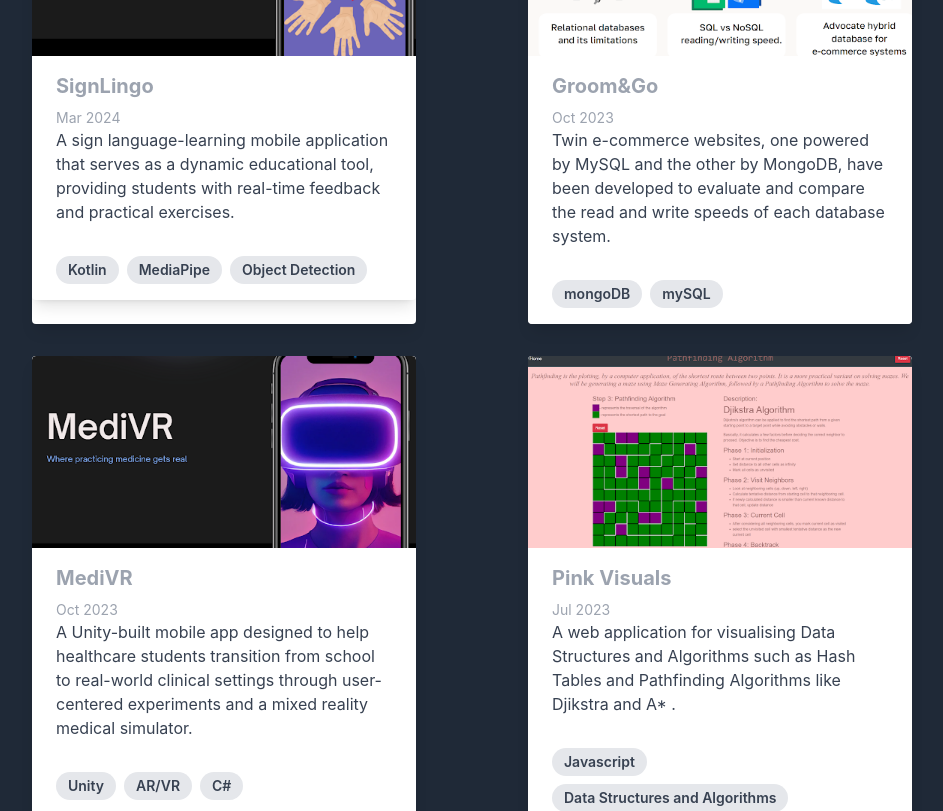
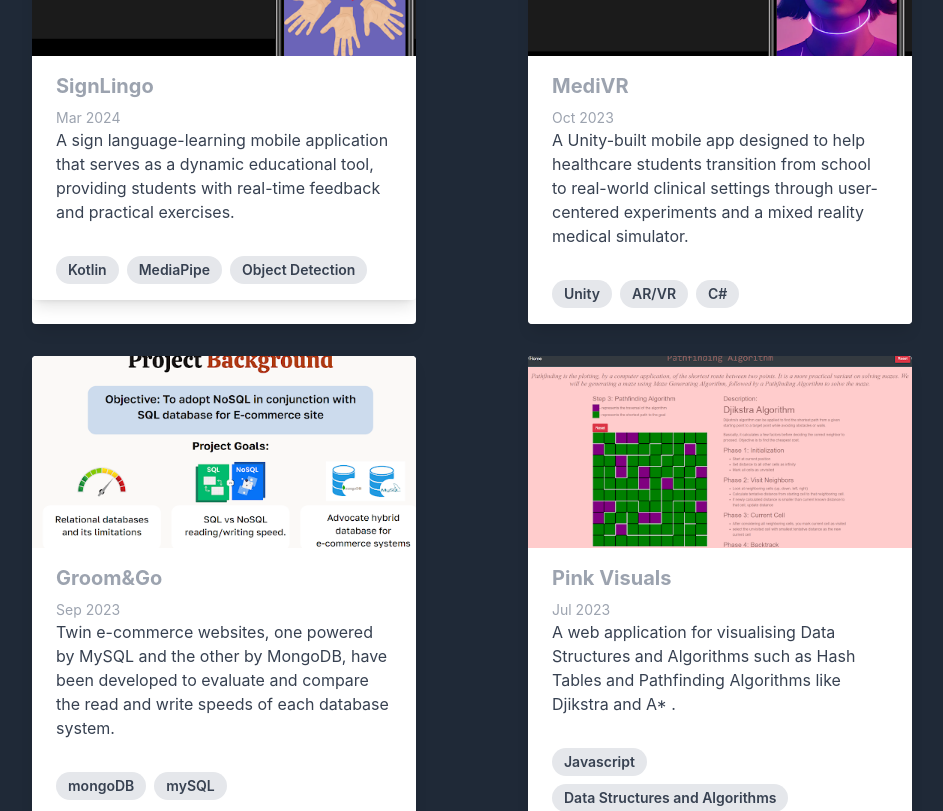
Before and after one commit to nickphoon/nickphoon.github.io, a React (Create React App) app: page / in a window 1280 px wide. Shown: the part 2500-3311 px from the top of the page, without its empty margins (128-1071 px from the left). Built offline with nearby package versions, Linux system fonts and the light colour scheme.

Commit message:
update project date

```diff
--- a/src/App.js
+++ b/src/App.js
@@ -94,14 +94,7 @@ function App() {
       techStack: ['Kotlin','MediaPipe', 'Object Detection'],
       videoUrl: "https://youtu.be/2S5p5F2Antk"
     },
-    {
-      title: 'Groom&Go',
-      description: 'Twin e-commerce websites, one powered by MySQL and the other by MongoDB, have been developed to evaluate and compare the read and write speeds of each database system.',
-      image: GROOMGO,
-      date: "Oct 2023",
-      techStack: ['mongoDB', 'mySQL'],
-      videoUrl: "https://youtu.be/oAPFzkiS-5c"
-    },
+
 
     {
       title: 'MediVR',
@@ -110,6 +103,14 @@ function App() {
       date: "Oct 2023",
       techStack: ['Unity', 'AR/VR', 'C#'],
       videoUrl: "https://youtu.be/MpSCaSuhWWU"
+    },
+    {
+      title: 'Groom&Go',
+      description: 'Twin e-commerce websites, one powered by MySQL and the other by MongoDB, have been developed to evaluate and compare the read and write speeds of each database system.',
+      image: GROOMGO,
+      date: "Sep 2023",
+      techStack: ['mongoDB', 'mySQL'],
+      videoUrl: "https://youtu.be/oAPFzkiS-5c"
     },
     {
       title: 'Pink Visuals',
```
